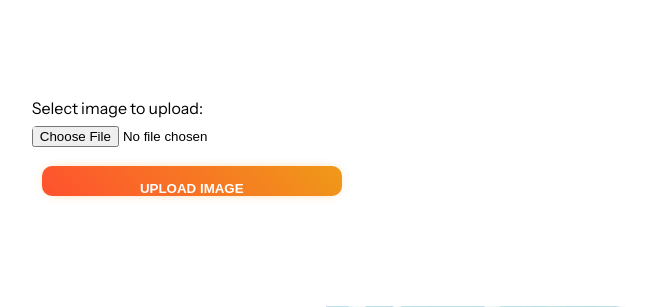
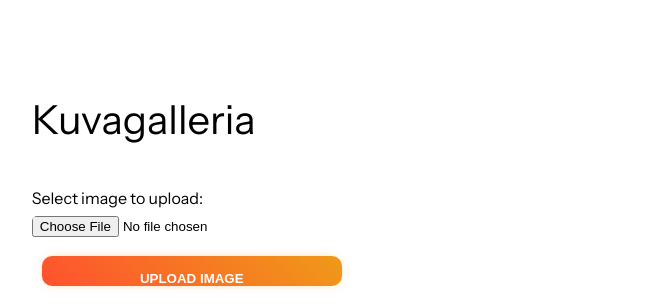
Before and after one commit to irensula/php, a PHP site: page /kuvagalleria.php in a window 1280 px wide. Shown: the top 307 px of the page, without its empty margins (397-1048 px from the left). Run offline with PHP 8.4, Linux system fonts and the light colour scheme; data that the repository does not hold is empty.

Commit message:
Update kuvagalleria.php

```diff
--- a/phpharjoitukset7/kuvagalleria.php
+++ b/phpharjoitukset7/kuvagalleria.php
@@ -12,6 +12,7 @@
 
 <body id="galery-body">
   <div class="container">
+    <h2 class="title">Kuvagalleria</h2>
     <form action="kuvagalleria.php" method="post" enctype="multipart/form-data">
         Select image to upload:
             <label for="fileToUpload"></label>
```
